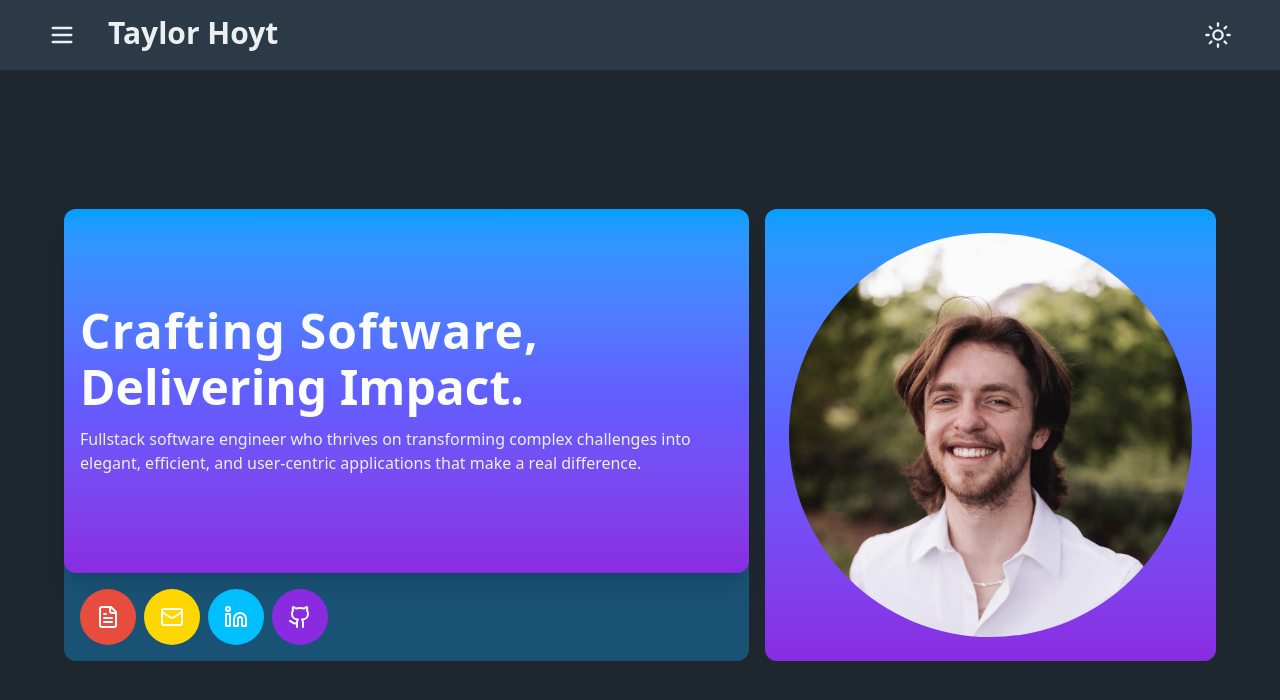
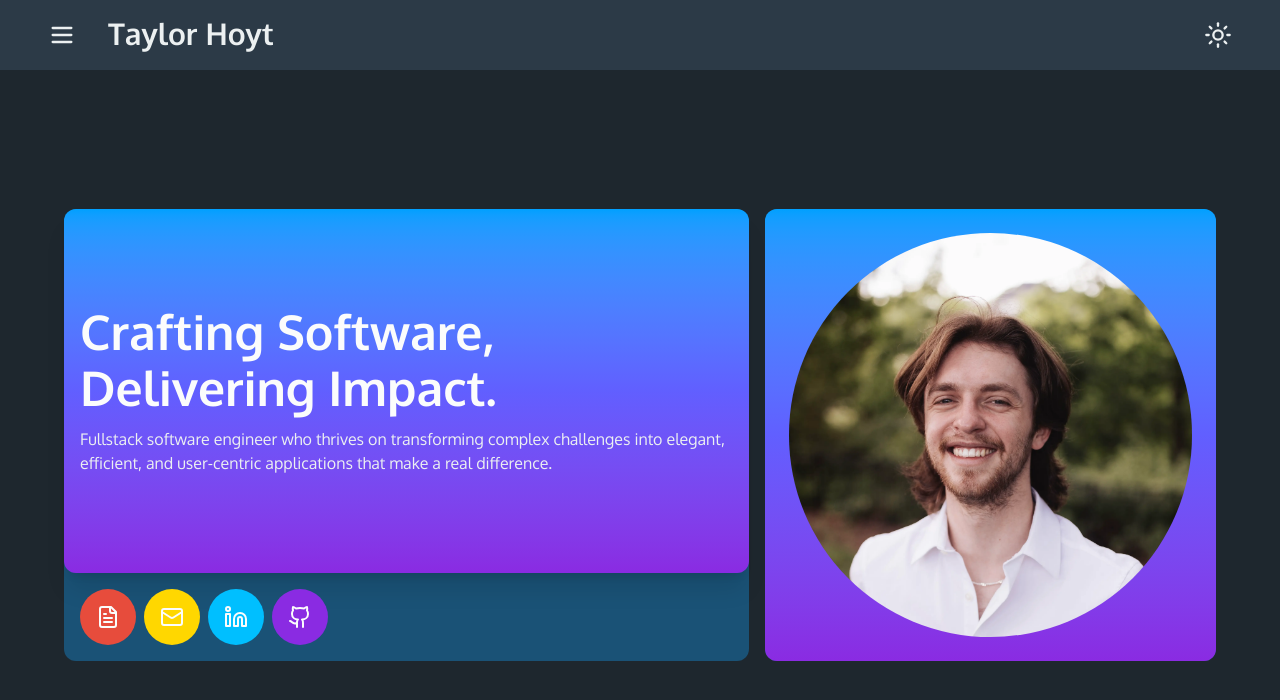
Before and after one commit to taylorhoyt/portfolio-v2, a Next.js app: page / in a window 1280 px wide. Shown: the top 700 px of the page. Built offline with nearby package versions, Linux system fonts and the light colour scheme.

Commit message:
Added font

```diff
--- a/src/pages/index.tsx
+++ b/src/pages/index.tsx
@@ -21,7 +21,7 @@ export default function Home() {
             rightSide={() => {
               return (
                 <div className="flex h-fit w-full flex-col gap-2 rounded-xl p-4">
-                  <h1 className="text-off-white text-5xl font-bold tracking-wide">
+                  <h1 className="text-off-white text-5xl font-bold">
                     Crafting Software,
                   </h1>
                   <h1 className="text-off-white mb-2 text-5xl font-bold">
--- a/src/styles/globals.css
+++ b/src/styles/globals.css
@@ -1,3 +1,4 @@
+@import url('https://fonts.googleapis.com/css2?family=Oxygen:wght@300;400;700&display=swap');
 @import "tailwindcss";
 
 :root {
@@ -5,6 +6,7 @@
   --site-color-secondary-background: #BDC3C7;
   --site-color-primary-text: #333333;
   --site-color-secondary-text: #6B7280;
+  --site-font-family: 'Oxygen', sans-serif;
 
   --site-color-primary: #85C1E9;
   --site-color-secondary: #5D6D7E;
@@ -93,6 +95,9 @@
 }
 
 @layer base {
+  html {
+    font-family: var(--site-font-family);
+  }
 
   ::-webkit-scrollbar {
     width: 10px;
```
